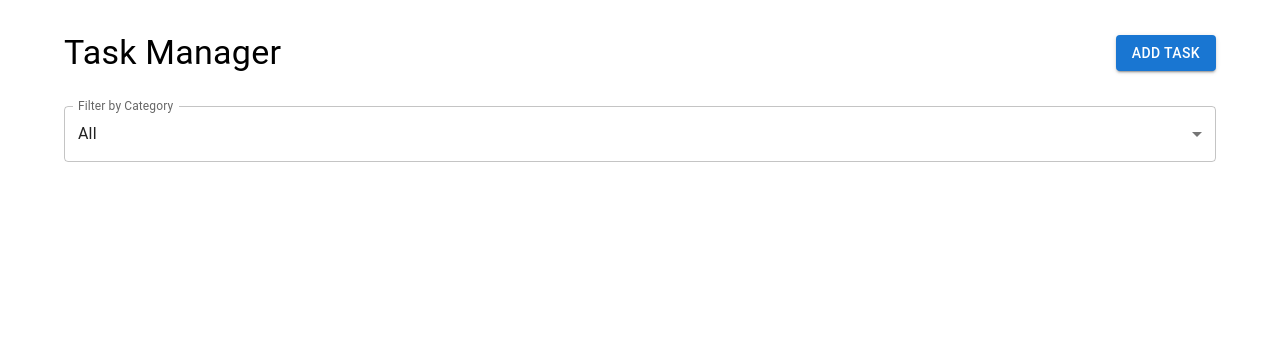
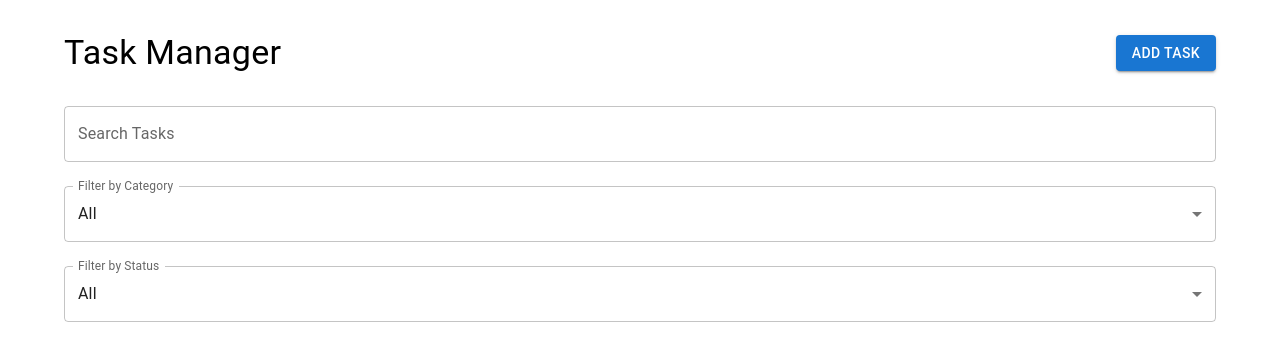
Before and after one commit to MosQobadi/todo-list, a React (Vite) app: page / in a window 1280 px wide. Shown: the top 360 px of the page. Built offline with nearby package versions, Linux system fonts and the light colour scheme.

Commit message:
add filter task with status

```diff
--- a/src/components/TaskList.jsx
+++ b/src/components/TaskList.jsx
@@ -22,16 +22,21 @@ const TaskList = ({ tasks, onDeleteClick, onToggleTaskStatus }) => {
         <ListItem
           key={task.id}
           divider
-          button // This makes the list item clickable
-          onClick={() => handleTaskClick(task.id)} // Navigate to task details
+          onClick={() => handleTaskClick(task.id)}
+          sx={{ cursor: "pointer" }}
         >
           <ListItemText
             primary={task.title}
             secondary={`Category: ${task.category}`}
+            sx={{
+              textDecoration:
+                task.status === "completed" ? "line-through" : "none",
+            }}
           />
           <Checkbox
             checked={task.status === "completed"}
-            onChange={() => onToggleTaskStatus(task.id)} // Toggle status on click
+            onClick={(e) => e.stopPropagation()}
+            onChange={() => onToggleTaskStatus(task.id)}
             color="primary"
           />
           <IconButton
--- a/src/pages/Home.jsx
+++ b/src/pages/Home.jsx
@@ -16,6 +16,7 @@ import {
   DialogContent,
   DialogContentText,
   DialogTitle,
+  TextField,
 } from "@mui/material";
 import TaskList from "../components/TaskList";
 
@@ -23,16 +24,26 @@ const categories = ["All", "Work", "Personal", "Education", "Health", "Other"];
 
 const Home = () => {
   const [selectedCategory, setSelectedCategory] = useState("All");
+  const [selectedStatus, setSelectedStatus] = useState("All");
   const [isDialogOpen, setIsDialogOpen] = useState(false);
   const [taskToDelete, setTaskToDelete] = useState(null); // Track task to delete
+  const [searchQuery, setSearchQuery] = useState(""); // New state for search query
   const tasks = useSelector((state) => state.tasks.tasks);
   const navigate = useNavigate();
   const dispatch = useDispatch();
 
-  const filteredTasks =
-    selectedCategory === "All"
-      ? tasks
-      : tasks.filter((task) => task.category === selectedCategory);
+  // Filter tasks based on category and search query
+  const filteredTasks = tasks.filter((task) => {
+    const matchesCategory =
+      selectedCategory === "All" || task.category === selectedCategory;
+
+    const matchesStatus =
+      selectedStatus === "All" ||
+      (selectedStatus === "Completed" && task.status === "completed") ||
+      (selectedStatus === "Pending" && task.status === "pending");
+
+    return matchesCategory && matchesStatus;
+  });
 
   const handleDeleteConfirmation = (task) => {
     setTaskToDelete(task);
@@ -70,6 +81,16 @@ const Home = () => {
         </Button>
       </Box>
 
+      {/* Search Bar */}
+      <TextField
+        label="Search Tasks"
+        variant="outlined"
+        fullWidth
+        value={searchQuery}
+        onChange={(e) => setSearchQuery(e.target.value)}
+        margin="normal"
+      />
+
       {/* Filter Dropdown */}
       <FormControl fullWidth margin="normal">
         <InputLabel id="filter-category-label">Filter by Category</InputLabel>
@@ -82,6 +103,21 @@ const Home = () => {
           {categories.map((cat) => (
             <MenuItem key={cat} value={cat}>
               {cat}
+            </MenuItem>
+          ))}
+        </Select>
+      </FormControl>
+      <FormControl fullWidth margin="normal">
+        <InputLabel id="filter-status-label">Filter by Status</InputLabel>
+        <Select
+          labelId="filter-status-label"
+          value={selectedStatus}
+          onChange={(e) => setSelectedStatus(e.target.value)}
+          label="Filter by Status"
+        >
+          {["All", "Pending", "Completed"].map((status) => (
+            <MenuItem key={status} value={status}>
+              {status}
             </MenuItem>
           ))}
         </Select>
```
Also changed, not shown: src/components/TaskItem.jsx (+12 -11 lines).
